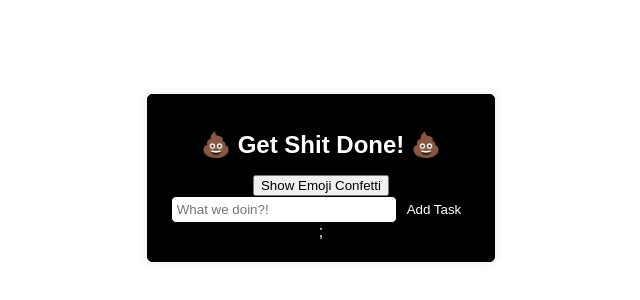
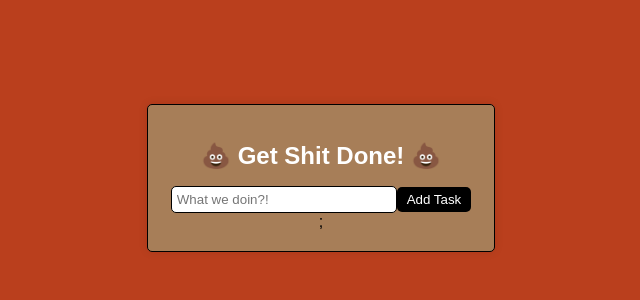
Before and after one commit to sage-code82/react-to-do-list, a React (Vite) app: page / in a window 1280 px wide. Shown: the part 222-522 px from the top of the page, without its empty margins (340-980 px from the left). Built offline with nearby package versions, Linux system fonts and the light colour scheme.

Commit message:
times up, get basic css in now add update README

```diff
--- a/src/App.css
+++ b/src/App.css
@@ -1,11 +1,9 @@
-/* App.css */
-
 body {
   margin: 0;
   padding: 0;
   font-family: Arial, sans-serif;
-  background-color: #ffffff; /* White background for the entire page */
-  color: #000000; /* Black text color */
+  background-color: #ba3f1d;
+  color: white;
   display: flex;
   justify-content: center;
   align-items: center;
@@ -13,8 +11,8 @@ body {
 }
 
 .App {
-  background-color: #000000; /* Black background for the main container */
-  color: white; /* Black text color for the main container */
+  background-color: #a77e58;
+  color: black;
   padding: 20px;
   border-radius: 5px;
   box-shadow: 0 0 10px rgba(0, 0, 0, 0.1);
@@ -26,10 +24,8 @@ body {
 
 h1 {
   font-size: 24px;
-  color: #ffffff; /* White text color for the header */
+  color: #ffffff;
 }
-
-/* Todo component styles */
 
 .ToDo {
   display: flex;
@@ -72,17 +68,3 @@ h1 {
 .todo-butt:hover {
   background-color: #333333; /* Slightly darker black on button hover */
 }
-
-.falling-emojis {
-  position: absolute;
-  animation: fall 2s linear infinite;
-}
-
-@keyframes fall {
-  0% {
-    transform: translateY(-100vh);
-  }
-  100% {
-    transform: translateY(100vh);
-  }
-}
--- a/src/components/EmojiConfetti.jsx
+++ /dev/null
@@ -1,44 +0,0 @@
-import React, { useState, useEffect } from "react";
-
-const EmojiConfetti = () => {
-  const [emojis, setEmojis] = useState([]);
-
-  useEffect(() => {
-    const emojiInterval = setInterval(() => {
-      const randomEmoji = getRandomEmoji();
-      const emojiElement = createEmojiElement(randomEmoji);
-      setEmojis((prevEmojis) => [...prevEmojis, emojiElement]);
-
-      setTimeout(() => {
-        setEmojis((prevEmojis) =>
-          prevEmojis.filter((emoji) => emoji !== emojiElement)
-        );
-      }, 2000);
-    }, 100);
-
-    return () => {
-      clearInterval(emojiInterval);
-    };
-  }, []);
-
-  const createEmojiElement = (emoji) => {
-    return (
-      <div key={Math.random()} className="falling-emojis">
-        {emoji}
-      </div>
-    );
-  };
-
-  const getRandomEmoji = () => {
-    const emojis = ["😀", "💩", "🎉", "💩", "🎈"];
-    return emojis[Math.floor(Math.random() * emojis.length)];
-  };
-
-  return (
-    <div className="emoji-confetti-container">
-      {emojis.map((emojiElement) => emojiElement)}
-    </div>
-  );
-};
-
-export default EmojiConfetti;
--- a/src/components/ToDoFrame.jsx
+++ b/src/components/ToDoFrame.jsx
@@ -2,12 +2,10 @@ import React, { useState } from "react";
 import ToDo from "./ToDo.jsx";
 import TodoForm from "./TodoForm.jsx";
 import TodoFormInput from "./TodoFormInput.jsx";
-import EmojiConfetti from "./EmojiConfetti.jsx";
 import { v4 as uuidv4 } from "uuid";
 
 const ToDoFrame = () => {
   const [todos, setTodos] = useState([]);
-  const [showEmojiConfetti, setShowEmojiConfetti] = useState(false);
 
   const addTodo = (todo) => {
     setTodos([
@@ -43,16 +41,9 @@ const ToDoFrame = () => {
     );
   };
 
-  const toggleEmojiConfetti = () => {
-    setShowEmojiConfetti(true);
-    setTimeout(() => setShowEmojiConfetti(false), 2000);
-  };
-
   return (
     <div className="ToDoFrame">
       <h1>💩 Get Shit Done! 💩</h1>
-      <button onClick={toggleEmojiConfetti}>Show Emoji Confetti</button>
-      {showEmojiConfetti && <EmojiConfetti />}
       <TodoForm addTodo={addTodo} />
       {todos.map((todo) =>
         todo.isEditing ? (
```
